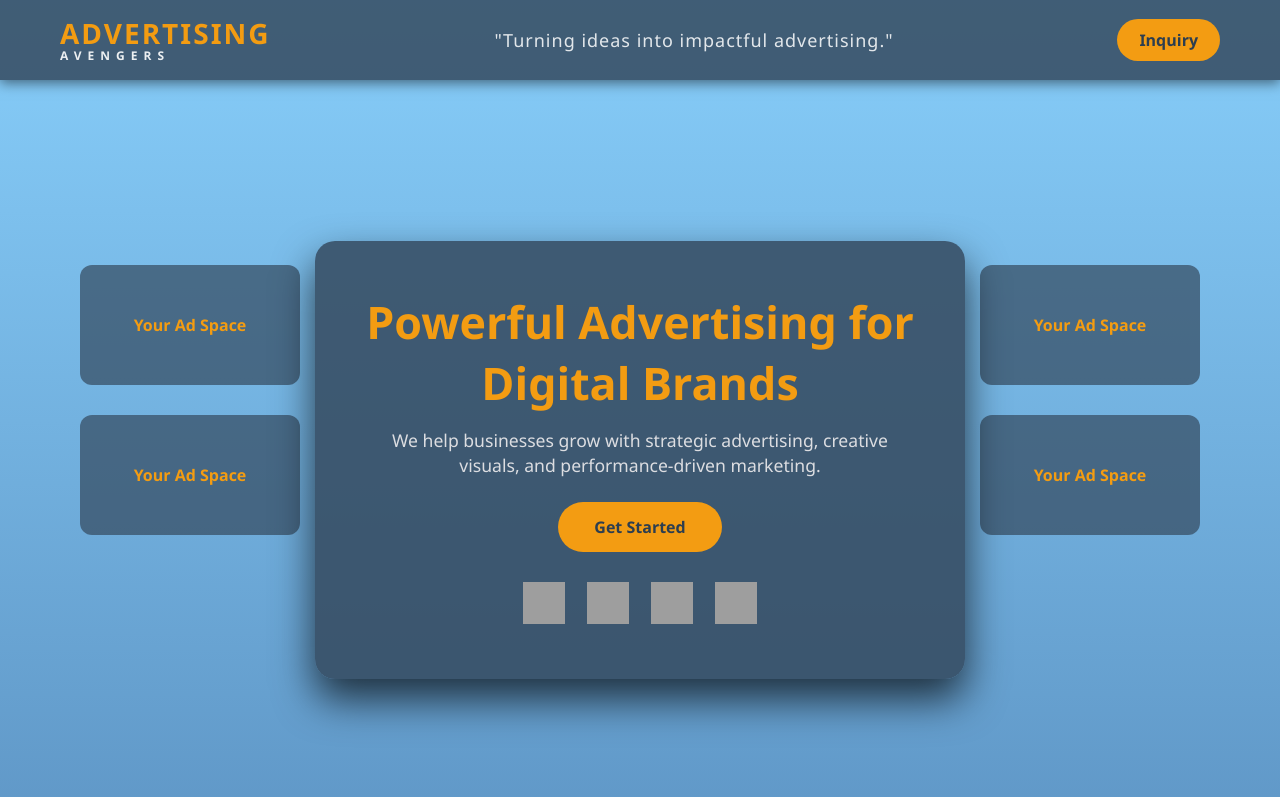
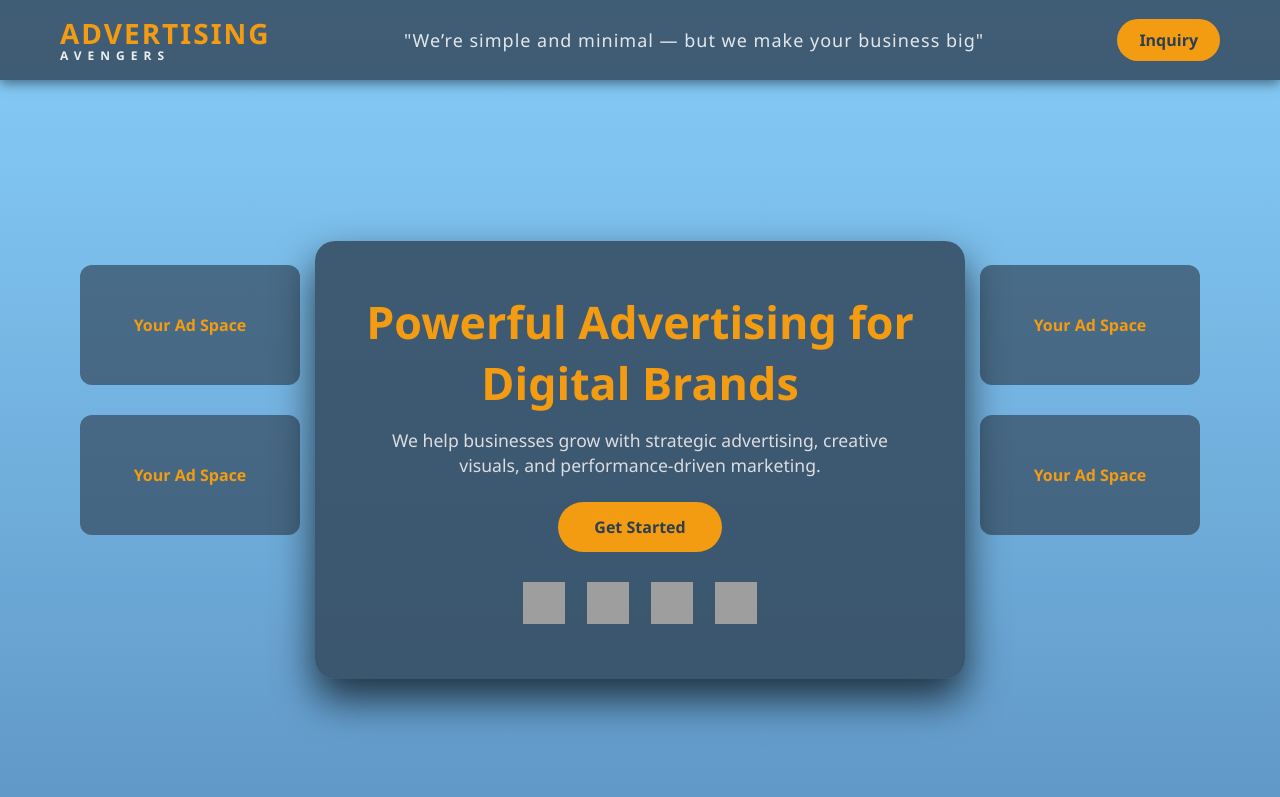
Before and after one commit to AdvertisingAvengers/advertising-avengers, a plain HTML site: page index.html in a window 1280 px wide. Shown: the top 797 px of the page. Drawn offline with Linux system fonts and the light colour scheme; grey boxes are pictures that could not be loaded.

Commit message:
Update index.html

```diff
--- a/index.html
+++ b/index.html
@@ -14,7 +14,7 @@
   </div>
 
   <div class="nav-quote">
-    "Turning ideas into impactful advertising."
+    "We’re simple and minimal — but we make your business big"
   </div>
 
   <a href="jforms.html" class="nav-btn gold-hover">Inquiry</a>
```
